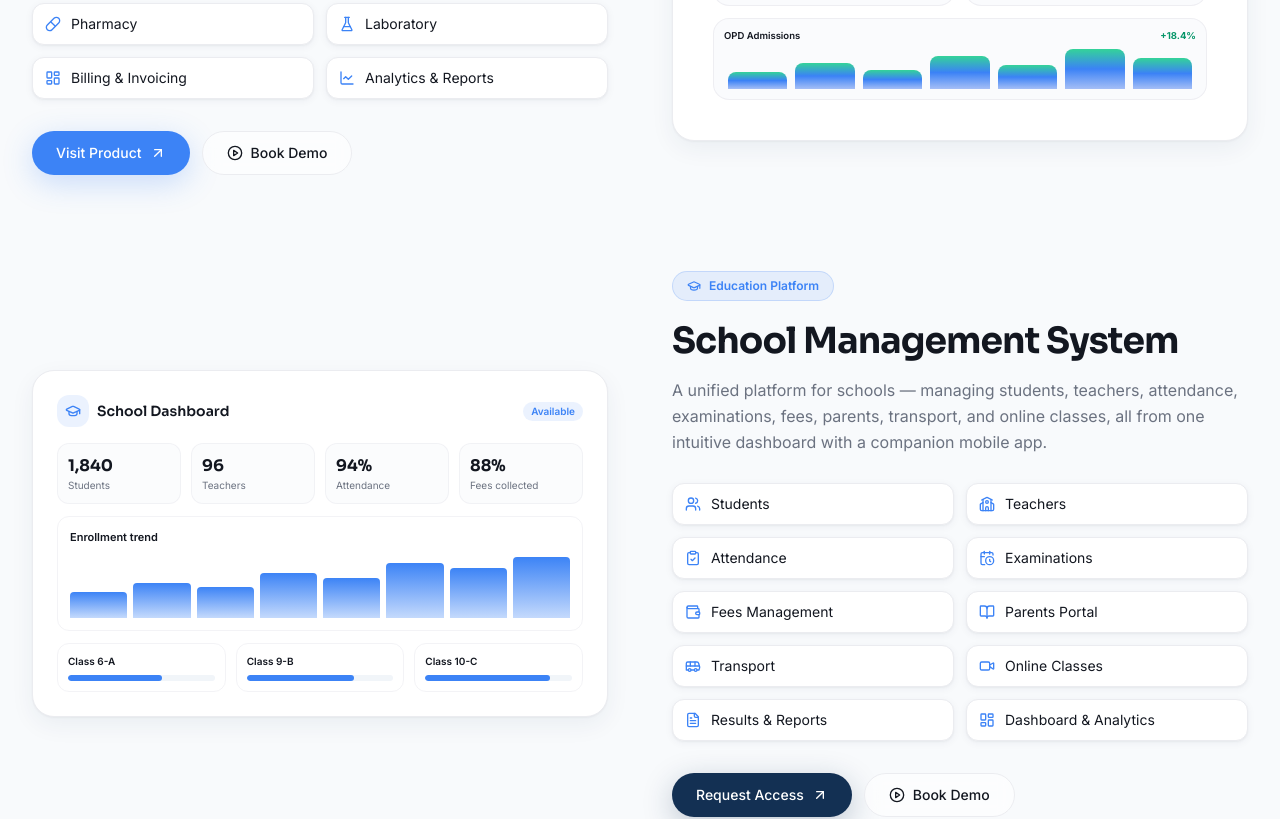
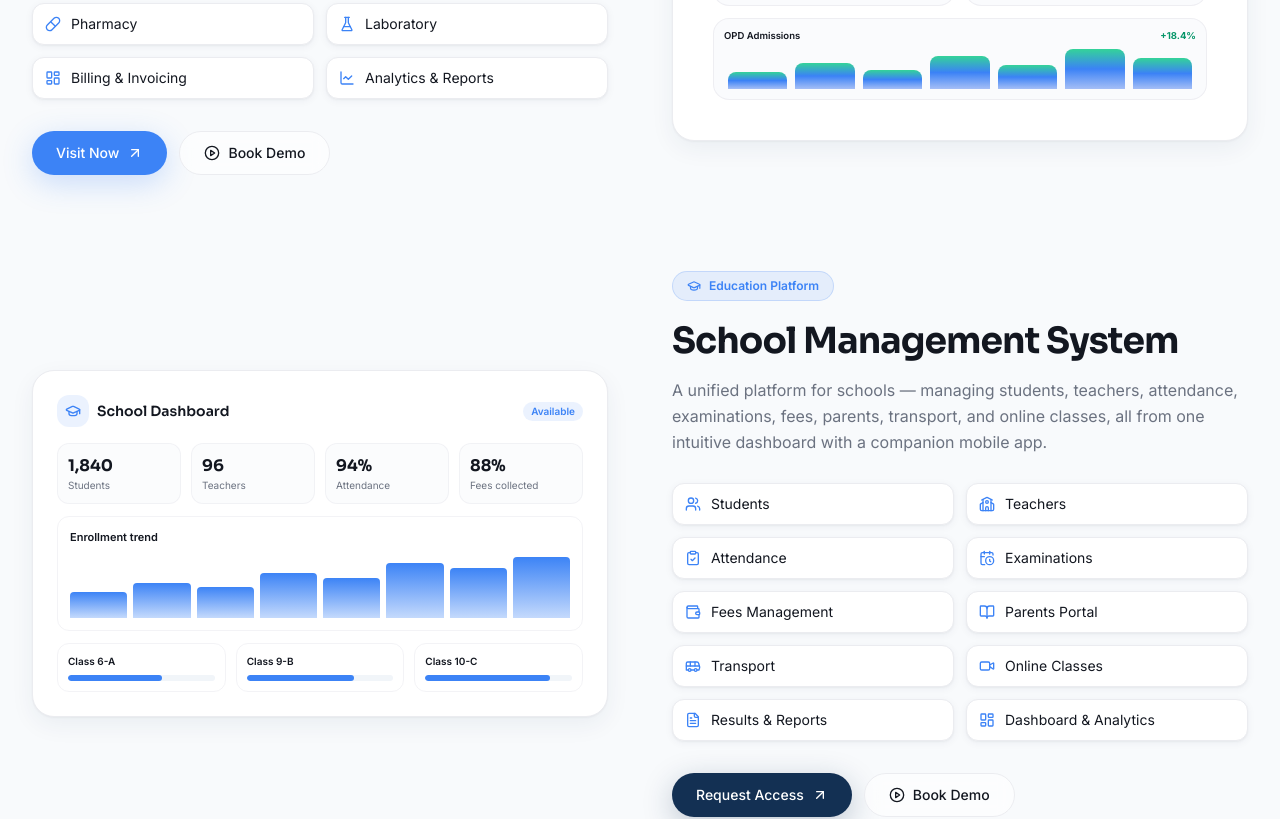
Before and after one commit to Hazrat-Ali822/ftdynamics, a Next.js app: page / in a window 1280 px wide. Shown: the part 3380-4199 px from the top of the page. Built offline with nearby package versions, Linux system fonts and the light colour scheme.

Commit message:
Simplify all live project and platform buttons to Visit Now

```diff
--- a/components/sections/case-studies.tsx
+++ b/components/sections/case-studies.tsx
@@ -182,9 +182,9 @@ export function CaseStudies() {
                       href={cs.url}
                       target="_blank"
                       rel="noopener noreferrer"
-                      className="mt-6 inline-flex items-center justify-center gap-2 rounded-xl bg-primary px-4 py-3 text-sm font-semibold text-white transition-all hover:bg-accent shadow-md group"
+                      className="mt-6 inline-flex items-center justify-center gap-2 rounded-xl bg-primary px-5 py-3 text-sm font-semibold text-white transition-all hover:bg-accent shadow-md group"
                     >
-                      Visit {cs.client} Live Site ({cs.displayUrl})
+                      Visit Now
                       <ArrowUpRight className="h-4 w-4 transition-transform group-hover:translate-x-0.5 group-hover:-translate-y-0.5" />
                     </a>
                   </div>
--- a/components/sections/portfolio.tsx
+++ b/components/sections/portfolio.tsx
@@ -158,10 +158,10 @@ export function Portfolio() {
                           href={p.url}
                           target="_blank"
                           rel="noopener noreferrer"
-                          className="inline-flex items-center gap-1.5 rounded-xl bg-accent/10 px-3.5 py-2 text-xs font-bold text-accent transition-all hover:bg-accent hover:text-white"
+                          className="inline-flex items-center gap-1.5 rounded-xl bg-accent/10 px-4 py-2 text-xs font-bold text-accent transition-all hover:bg-accent hover:text-white"
                         >
-                          Visit Live Project
-                          <ExternalLink className="h-3.5 w-3.5" />
+                          Visit Now
+                          <ArrowUpRight className="h-3.5 w-3.5" />
                         </a>
                       ) : (
                         <a
--- a/components/sections/products.tsx
+++ b/components/sections/products.tsx
@@ -112,7 +112,7 @@ export function Products() {
                     rel="noopener noreferrer"
                     className="gap-2"
                   >
-                    Visit Product
+                    Visit Now
                     <ArrowUpRight className="h-4 w-4" />
                   </a>
                 </BrandButton>
```
